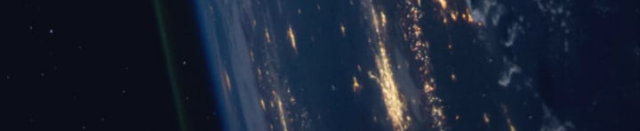
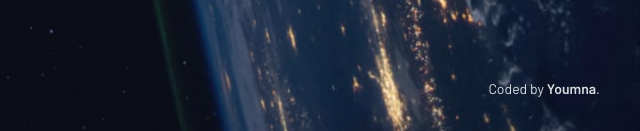
Before and after one commit to yoyoooz/Space-Tourism-Website, a plain HTML site: page index.html in a window 1280 px wide. Shown: the part 669-800 px from the top of the page, 640-1280 px from the left. Drawn offline with nearby package versions, Linux system fonts and the light colour scheme; a web font is replaced by a local one.

Commit message:
fixed attribution

```diff
--- a/index.html
+++ b/index.html
@@ -46,6 +46,10 @@
     </div>
   </main>
 
+  <div class="attribution">
+    Coded by <a href="https://github.com/yoyoooz" target="_blank">Youmna</a>.
+  </div>
+
 
 </body>
 </html>
--- a/style.css
+++ b/style.css
@@ -815,3 +815,27 @@ body {
   }
 
 }
+
+.attribution {
+    position: fixed;
+    bottom: 24px;
+    right: 24px;
+    color: var(--clr-white);
+    padding: 8px 16px;
+    border-radius: 12px;
+    font-size: 0.875rem;
+    box-shadow: 0 4px 12px rgba(0, 0, 0, 0.08);
+    opacity: 0.85;
+    transition: all 0.3s ease;
+    }
+
+    .attribution:hover {
+    opacity: 1;
+    transform: translateY(-2px);
+    }
+
+    .attribution a {
+    color: var(--clr-white);
+    font-weight: 600;
+    text-decoration: none;
+    }
```
Also changed, not shown: crew.html (+5 -0 lines), destination.html (+5 -0 lines), technology.html (+5 -0 lines).
